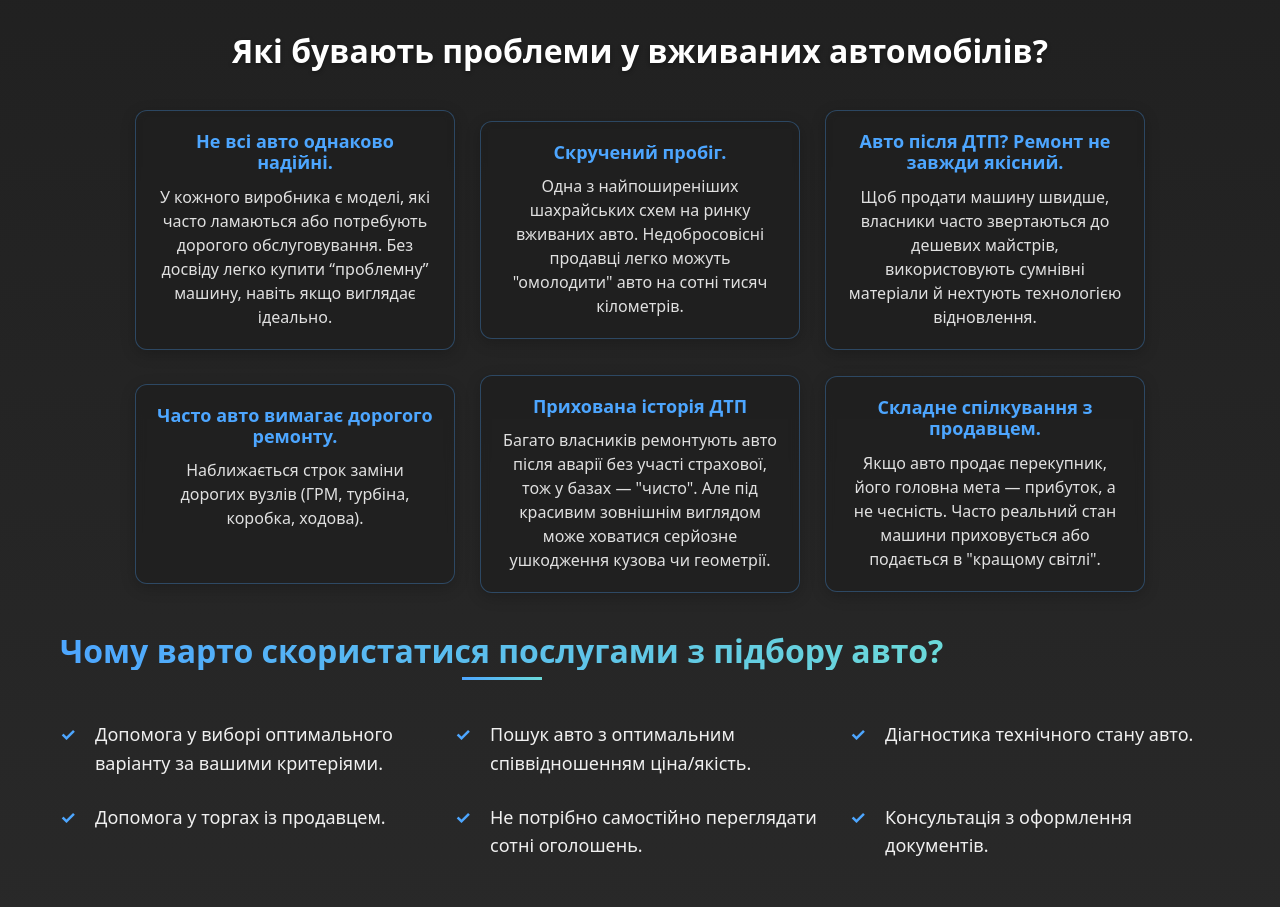
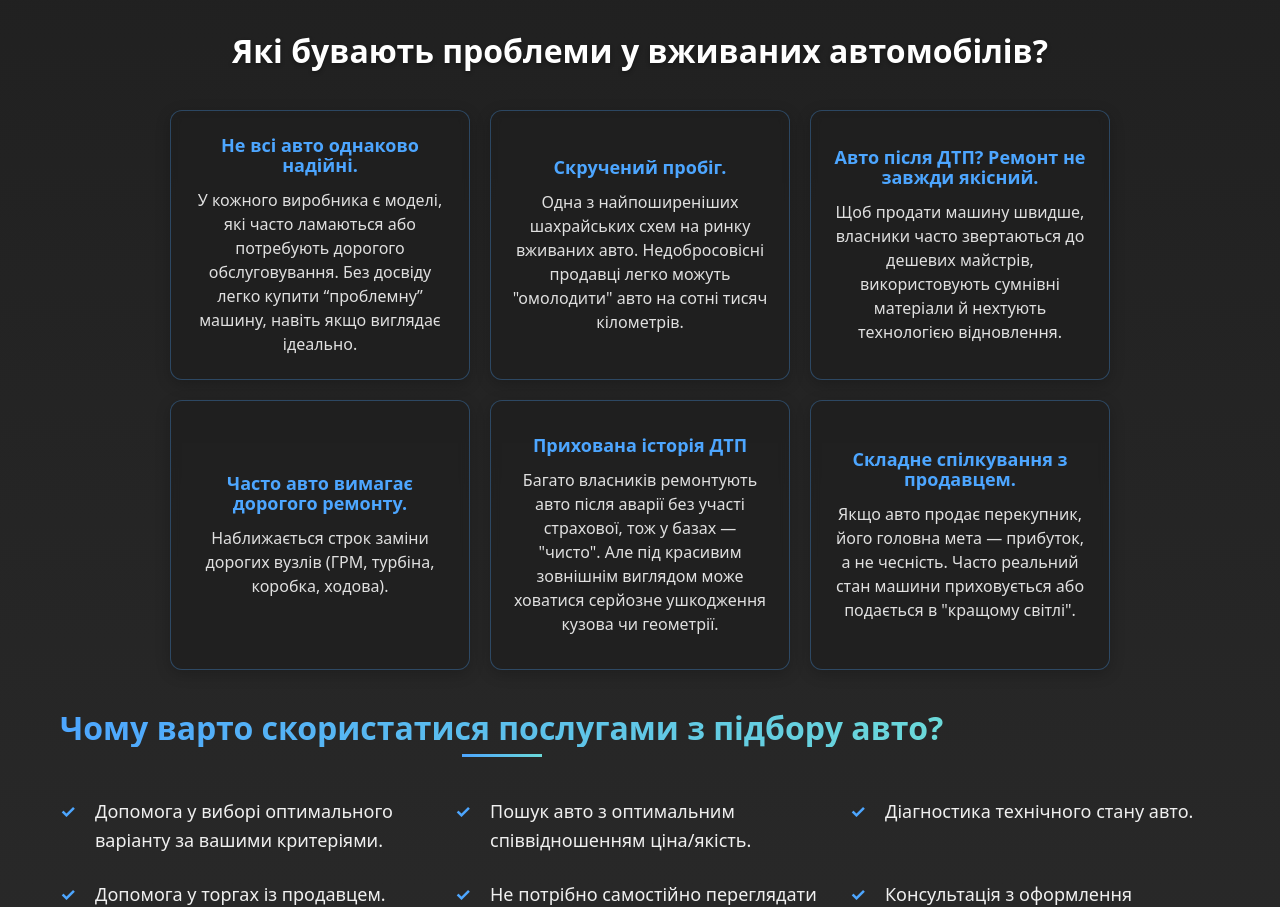
Before and after one commit to YakymenkoOleksandr/Auto_recruitment_site, a React (Vite) app: page / in a window 1280 px wide. Shown: the part 801-1708 px from the top of the page. Built offline with nearby package versions, Linux system fonts and the light colour scheme.

Commit message:
addcomit_0.23_28.04.2025
Виправлено стилі повязані з ризиками та грідами.

```diff
--- a/src/components/Risks/Risks.module.css
+++ b/src/components/Risks/Risks.module.css
@@ -25,8 +25,8 @@
 }
 
 .cellOfRisk {
-   width: 100%;
-  max-width: 320px;
+  width: 250px;
+  height: 250px;
   padding: 20px;
   background: rgba(30, 30, 30, 0.7);
   box-shadow: 0 4px 15px rgba(0, 0, 0, 0.2);
@@ -34,6 +34,10 @@
   backdrop-filter: blur(5px);
   border: 1px solid rgba(77, 166, 255, 0.3);
   transition: all 0.4s cubic-bezier(0.25, 0.8, 0.25, 1);
+  display: flex;
+  flex-direction: column;
+  align-items: center;
+  justify-content: center;
 
 }
 
@@ -76,24 +80,31 @@
   margin: 0;
 }
 
-@media (min-width: 768px) {
+@media (min-width: 768px) and (max-width: 1023px) {
   .wrapperForRisons {
     display: grid;
-    grid-template-columns: repeat(auto-fit, minmax(280px, 1fr));
+    grid-template-columns: repeat(2, 1fr);
+    grid-auto-rows: minmax(200px, auto);
+    gap: 25px;
     max-width: 1200px;
-    gap: 25px;
     padding: 0 30px;
   }
 
   .cellOfRisk {
-    height: auto;
-    min-height: 200px;
+    width: 300px;
+    height: 300px;
   }
 }
 
 @media (min-width: 1024px) {
   .wrapperForRisons {
     grid-template-columns: repeat(3, 1fr);
+    display: grid;
+  }
+
+  .cellOfRisk {
+    width: 300px;
+    height: 270px;
   }
 
   .headerOfRisks {
```
